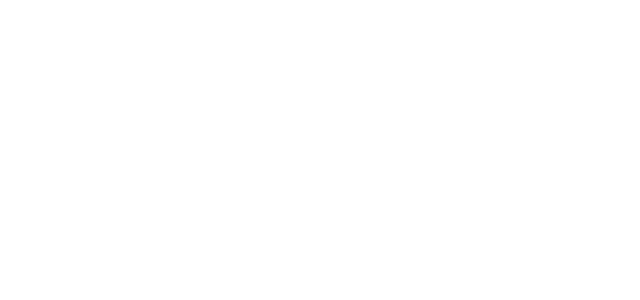
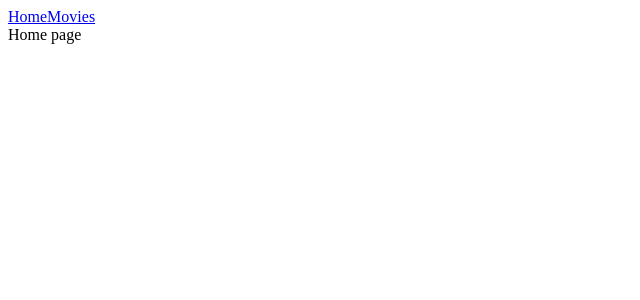
Before and after one commit to AlinaHenk/goit-react-hw-05, a React (Vite) app: page / in a window 1280 px wide. Shown: the top 300 px of the page, without its empty margins (0-640 px from the left). Built offline with nearby package versions, Linux system fonts and the light colour scheme.

Commit message:
added dependencies

```diff
--- a/package.json
+++ b/package.json
@@ -10,9 +10,10 @@
     "preview": "vite preview"
   },
   "dependencies": {
+    "@vitejs/plugin-react": "^4.3.1",
     "react": "^18.3.1",
-    "@vitejs/plugin-react": "^4.3.1",
-    "react-dom": "^18.3.1"
+    "react-dom": "^18.3.1",
+    "react-router-dom": "^6.25.1"
   },
   "devDependencies": {
     "@types/react": "^18.3.3",
--- a/src/components/App/App.jsx
+++ b/src/components/App/App.jsx
@@ -1 +1,16 @@
-export default function App() {}
+import { Routes, Route, Link } from "react-router-dom";
+import HomePage from "../../pages/HomePage/HomePage";
+
+export default function App() {
+  return (
+    <div>
+      <nav>
+        <Link to="/">Home</Link>
+        <Link to="/MoviesPage">Movies</Link>
+      </nav>
+      <Routes>
+        <Route path="/" element={<HomePage />} />
+      </Routes>
+    </div>
+  );
+}
--- a/src/main.jsx
+++ b/src/main.jsx
@@ -1,10 +1,14 @@
 import React from "react";
 import ReactDOM from "react-dom/client";
 import App from "./components/App/App";
+import { BrowserRouter } from "react-router-dom";
+
 //import './index.css'
 
 ReactDOM.createRoot(document.getElementById("root")).render(
   <React.StrictMode>
-    <App />
+    <BrowserRouter>
+      <App />
+    </BrowserRouter>
   </React.StrictMode>
 );
--- /dev/null
+++ b/src/pages/HomePage/HomePage.jsx
@@ -0,0 +1,3 @@
+export default function HomePage() {
+  return <div>Home page</div>;
+}
```
Also changed, not shown: 1 other file (tests, documents, lock files or other folders).
